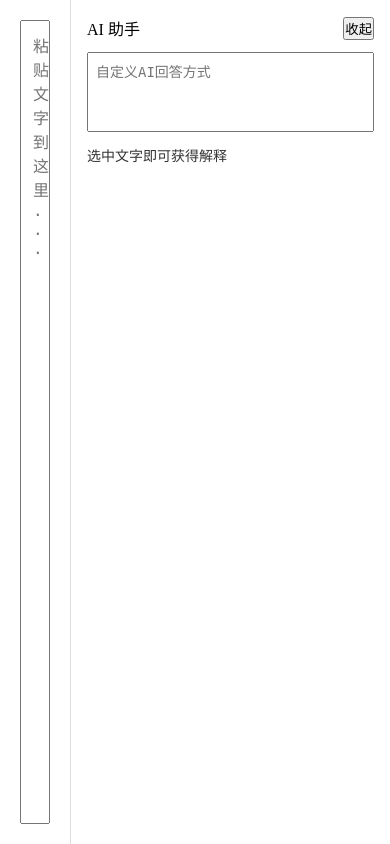
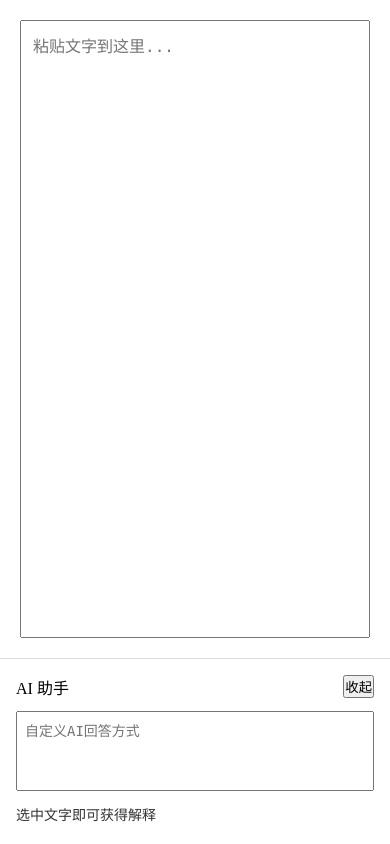
Before and after one commit to nomuhoshi/language-app, a Flask app: page / in a window 390 px wide. Run offline with Flask 3, Linux system fonts and the light colour scheme.

Commit message:
fix mobile layout and selection

```diff
--- a/static/script.js
+++ b/static/script.js
@@ -24,10 +24,10 @@ toggleBtn.addEventListener("click",function() {
     }
 })
 
-textDisplay.addEventListener("mouseup",function(){
+document.addEventListener("selectionchange",function(){
     const selected = window.getSelection().toString().trim()
 
-    if (selected.length === 0) return
+    if (selected.length <= 1) return
 
     const prompt = customPrompt.value || "请解释这个词或短语"
 
--- a/static/style.css
+++ b/static/style.css
@@ -70,3 +70,15 @@ body {
     overflow-y: auto;
     color: #333;
 }
+
+@media (max-width: 768px) {
+    #app{
+        flex-direction: column;
+    }
+
+    #sidebar{
+        width: 100%;
+        border-left: none;
+        border-top: 1px solid #ddd;
+    }
+}
```
